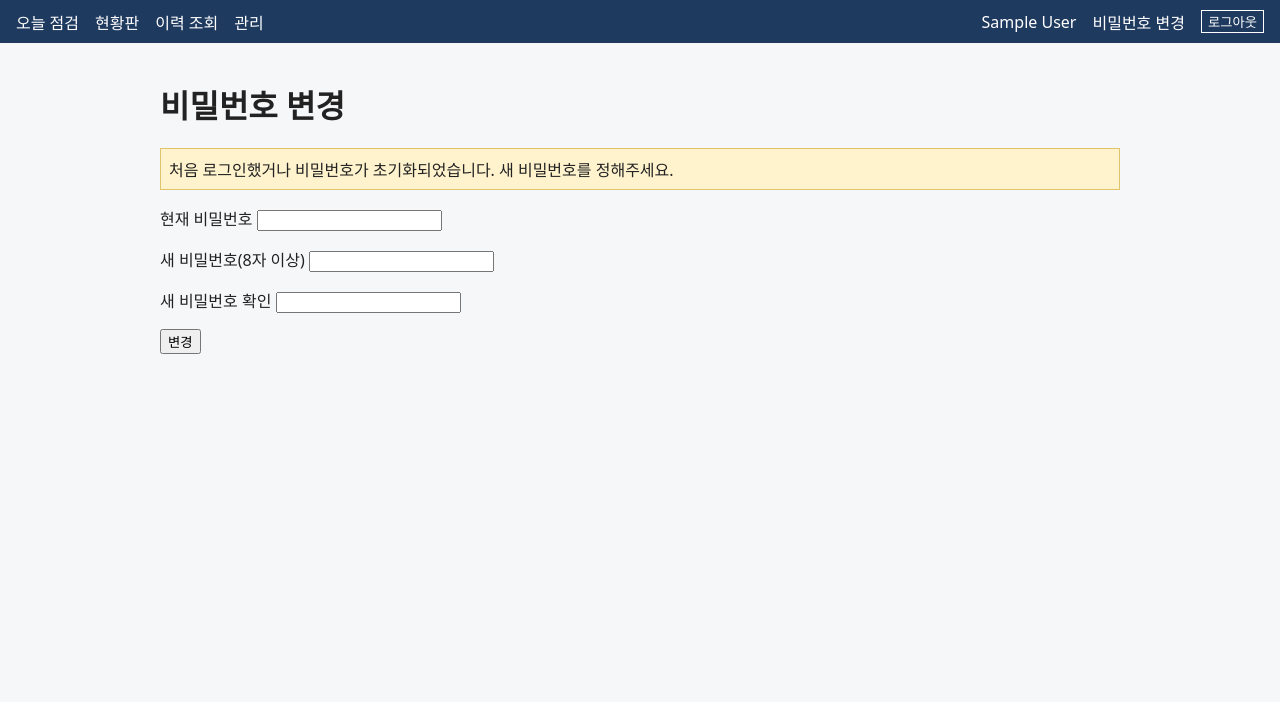
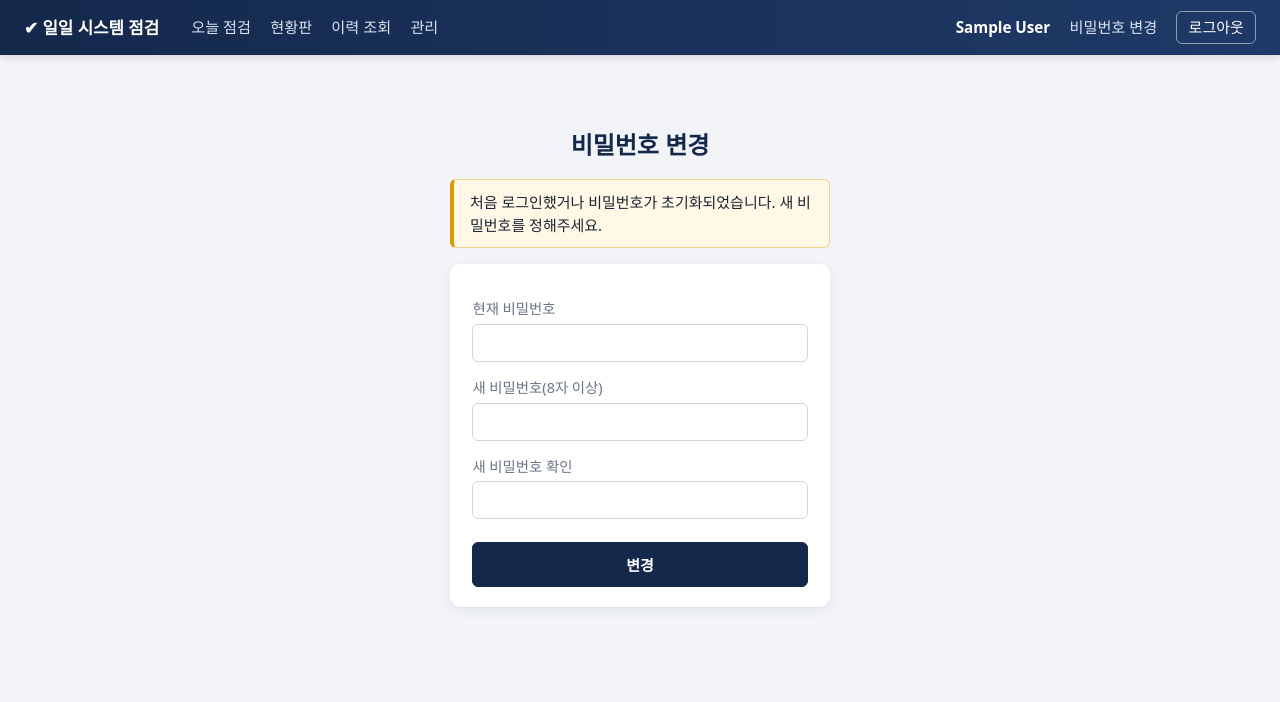
Before and after one commit to ywf2661/checklist, a Flask app: page /password in a window 1280 px wide. Shown: the top 702 px of the page. Run offline with Flask 3, Linux system fonts and the light colour scheme; the visitor is signed in with stand-in values (Sample User, id 1); data comes from the database, SQL or seed files in the repository.

Commit message:
style: 네이비 금융형 디자인(상태 배지, 요약 타일, 카드 레이아웃, 시각 표시 정리)
Co-Authored-By: Claude Opus 5.5 <noreply@anthropic.com>

```diff
--- a/app.py
+++ b/app.py
@@ -146,7 +146,20 @@ def status_label(status, has_issue=0):
     return STATUS_NAMES[status] + (" · 이상" if has_issue else "")
 
 
-app.jinja_env.globals["status_label"] = status_label
+def status_class(status, has_issue=0):
+    """상태 배지 색(CSS class). 확인 전 이상 건만 빨강으로 강조한다."""
+    if status == "submitted" and has_issue:
+        return "st-issue"
+    return {None: "st-none", "draft": "st-draft", "submitted": "st-submitted", "approved": "st-approved"}[status]
+
+
+def fmt_dt(value):
+    """저장값 '2026-09-23T16:01:55' → 화면용 '2026-09-23 16:01'."""
+    return value.replace("T", " ")[:16] if value else "-"
+
+
+app.jinja_env.globals.update(status_label=status_label, status_class=status_class)
+app.jinja_env.filters["dt"] = fmt_dt
 
 
 def parse_day(value):
--- a/static/style.css
+++ b/static/style.css
@@ -1,24 +1,116 @@
-body { font-family: "Malgun Gothic", system-ui, sans-serif; margin: 0; background: #f6f7f9; color: #222; }
-nav { display: flex; flex-wrap: wrap; gap: 1rem; align-items: center; padding: .6rem 1rem; background: #1f3a5f; }
-nav a, nav span { color: #fff; text-decoration: none; }
+/* 네이비 금융형 — 외부 폰트·프레임워크 없이 순수 CSS */
+:root {
+  --navy: #14284b;
+  --navy-2: #1f3a68;
+  --accent: #2f6fdb;
+  --bg: #f2f4f8;
+  --card: #fff;
+  --line: #e3e7ee;
+  --text: #1c2433;
+  --muted: #6b7486;
+  --red: #d63b3b;
+  --green: #1f9d63;
+  --yellow: #d99a00;
+  --radius: 10px;
+  --shadow: 0 1px 2px rgba(20, 40, 75, .06), 0 4px 14px rgba(20, 40, 75, .06);
+}
+* { box-sizing: border-box; }
+body { font-family: "Malgun Gothic", "Apple SD Gothic Neo", system-ui, sans-serif; margin: 0;
+       background: var(--bg); color: var(--text); font-size: 15px; line-height: 1.5; }
+a { color: var(--accent); text-decoration: none; }
+a:hover { text-decoration: underline; }
+h1 { font-size: 1.5rem; margin: .5rem 0 1rem; color: var(--navy); }
+h1 small { font-size: .95rem; font-weight: normal; color: var(--muted); margin-left: .4rem; }
+h2 { font-size: 1.1rem; margin: 1.6rem 0 .6rem; color: var(--navy); }
+small { color: var(--muted); }
+
+/* 상단바 */
+nav { display: flex; flex-wrap: wrap; gap: .3rem 1.2rem; align-items: center; padding: .7rem 1.5rem;
+      background: linear-gradient(90deg, var(--navy), var(--navy-2)); box-shadow: 0 2px 8px rgba(0,0,0,.15); }
+nav a, nav span { color: #dbe4f5; font-size: .95rem; }
+nav a:hover { color: #fff; text-decoration: none; }
+nav .brand { color: #fff; font-weight: bold; font-size: 1.05rem; margin-right: .8rem; }
 nav .spacer { flex: 1; }
-nav button { background: none; border: 1px solid #fff; color: #fff; cursor: pointer; }
-main { max-width: 960px; margin: 0 auto; padding: 1rem; }
-table { border-collapse: collapse; width: 100%; background: #fff; margin-bottom: 1rem; }
-th, td { border: 1px solid #ccc; padding: .4rem .6rem; text-align: left; vertical-align: top; }
-th { background: #eef1f5; }
-.flash { background: #fff3cd; border: 1px solid #e0c36b; padding: .5rem; }
-.issue { color: #b00020; font-weight: bold; }
-.mine { background: #eef6ff; }
+nav .me { color: #fff; font-weight: bold; }
+nav button { background: transparent; border: 1px solid rgba(255,255,255,.5); color: #fff; padding: .25rem .7rem; }
+nav button:hover { background: rgba(255,255,255,.12); }
+
+main { max-width: 1000px; margin: 0 auto; padding: 1.5rem 1.2rem 3rem; }
+
+/* 표 = 카드 */
+table { width: 100%; border-collapse: separate; border-spacing: 0; background: var(--card);
+        border-radius: var(--radius); box-shadow: var(--shadow); overflow: hidden; margin-bottom: 1.2rem; }
+th, td { padding: .7rem .9rem; text-align: left; vertical-align: middle; border-bottom: 1px solid var(--line); }
+th { background: #f7f9fc; color: var(--muted); font-size: .85rem; font-weight: bold; }
+tr:last-child td { border-bottom: none; }
+tbody tr:hover td, table tr:hover td { background: #fafbfe; }
+.mine td { background: #f0f5ff; }
+.mine td:first-child { box-shadow: inset 3px 0 0 var(--accent); }
+
+/* 카드·알림 */
+.card { background: var(--card); border-radius: var(--radius); box-shadow: var(--shadow); padding: 1.2rem 1.4rem; margin-bottom: 1.2rem; }
+.flash { background: #fff8e6; border: 1px solid #f1d38a; border-left: 4px solid var(--yellow);
+         padding: .7rem 1rem; border-radius: 6px; margin: 0 0 1rem; }
+.issue { color: var(--red); font-weight: bold; }
+.remark { white-space: pre-wrap; }
 .inline { display: inline; }
-.remark { white-space: pre-wrap; }
-textarea { width: 100%; min-height: 5rem; box-sizing: border-box; }
-.sheet td.chk, .sheet th.chk { width: 3rem; text-align: center; }
-.sheet input[type=checkbox] { width: 1.3rem; height: 1.3rem; }
-.add-item { margin-top: 1.5rem; padding: .8rem; background: #fff; border: 1px dashed #aaa; }
+
+/* 상태 배지 */
+.badge { display: inline-block; padding: .15rem .65rem; border-radius: 999px; font-size: .82rem; font-weight: bold; white-space: nowrap; }
+.st-none { background: #eceef2; color: #6b7486; }
+.st-draft { background: #fff3cd; color: #946200; }
+.st-submitted { background: #e3edff; color: #1f55b8; }
+.st-issue { background: #fde6e6; color: #b42525; }
+.st-approved { background: #dff5ea; color: #157347; }
+
+/* 입력·버튼 */
+input, select, textarea, button { font: inherit; }
+input:not([type=checkbox]), select, textarea { border: 1px solid #cfd6e2; border-radius: 6px; padding: .45rem .6rem; background: #fff; }
+input:focus, select:focus, textarea:focus { outline: none; border-color: var(--accent); box-shadow: 0 0 0 3px rgba(47,111,219,.15); }
+textarea { width: 100%; min-height: 6rem; }
+button { border: 1px solid #cfd6e2; background: #fff; color: var(--text); border-radius: 6px; padding: .45rem 1rem; cursor: pointer; }
+button:hover { background: #f3f6fb; }
+button.primary { background: var(--navy); border-color: var(--navy); color: #fff; font-weight: bold; }
+button.primary:hover { background: var(--navy-2); }
+button.small { padding: .2rem .6rem; font-size: .82rem; color: var(--muted); }
+.toolbar { display: flex; flex-wrap: wrap; gap: .6rem; align-items: center; background: var(--card);
+           padding: .8rem 1rem; border-radius: var(--radius); box-shadow: var(--shadow); margin-bottom: 1.2rem; }
+.actions { display: flex; flex-wrap: wrap; gap: .5rem; align-items: center; margin-top: 1rem; }
+
+/* 점검표 */
+.status-line { color: var(--muted); margin: -.4rem 0 1rem; }
+.sheet td.chk, .sheet th.chk { width: 3.5rem; text-align: center; }
+.sheet input[type=checkbox] { width: 1.35rem; height: 1.35rem; accent-color: var(--navy); cursor: pointer; }
+.sheet label { display: block; cursor: pointer; }
+.sheet tr:has(input:checked) td { background: #f1f8f4; }
+.add-item { margin-top: 1.5rem; padding: 1rem 1.2rem; background: var(--card); border: 1px dashed #b8c2d3; border-radius: var(--radius); }
+.add-item small { display: block; margin-top: .4rem; }
+
+/* 현황판 요약 타일: "미점검 <b>1</b>" 을 숫자 위·글자 아래로 */
+.tiles { display: grid; grid-template-columns: repeat(auto-fit, minmax(150px, 1fr)); gap: 1rem; margin-bottom: 1.2rem; }
+.tile { display: flex; flex-direction: column-reverse; background: var(--card); border-radius: var(--radius);
+        box-shadow: var(--shadow); padding: 1rem 1.2rem; color: var(--muted); font-size: .9rem; border-top: 4px solid var(--navy); }
+.tile b { font-size: 2rem; color: var(--navy); line-height: 1.1; }
+.tile.t-missing { border-top-color: #9aa3b5; }
+.tile.t-issue { border-top-color: var(--red); }
+.tile.t-issue b { color: var(--red); }
+.tile.t-waiting { border-top-color: var(--accent); }
+
+/* 로그인·비밀번호 */
+.narrow { max-width: 380px; margin: 3rem auto; }
+.narrow h1 { text-align: center; }
+.narrow label { display: block; font-size: .9rem; color: var(--muted); }
+.narrow input { width: 100%; margin-top: .25rem; }
+.narrow button.primary { width: 100%; padding: .65rem; margin-top: .5rem; }
+.logo { text-align: center; font-size: 2.2rem; color: var(--navy); margin-bottom: -.5rem; }
+
+/* 인쇄: 흑백 문서 모양 */
 .page { page-break-after: always; margin-bottom: 2rem; }
 @media print {
   .no-print, nav { display: none !important; }
-  body { background: #fff; }
+  body { background: #fff; font-size: 12pt; }
   main { max-width: none; padding: 0; }
+  table { box-shadow: none; border-radius: 0; border-collapse: collapse; }
+  th, td { border: 1px solid #555; background: #fff !important; color: #000; }
+  .badge { background: none !important; color: #000 !important; padding: 0; }
 }
--- a/templates/base.html
+++ b/templates/base.html
@@ -9,12 +9,13 @@
 <body>
 {% if g.user %}
 <nav class="no-print">
+  <a href="/" class="brand">✔ 일일 시스템 점검</a>
   <a href="/">오늘 점검</a>
   {% if g.user.role in ('leader', 'admin') %}<a href="/dashboard">현황판</a>{% endif %}
   <a href="/history">이력 조회</a>
   {% if g.user.role == 'admin' %}<a href="/admin">관리</a>{% endif %}
   <span class="spacer"></span>
-  <span>{{ g.user.name }}</span>
+  <span class="me">{{ g.user.name }}</span>
   <a href="/password">비밀번호 변경</a>
   <form method="post" action="/logout" class="inline">
     <input type="hidden" name="csrf" value="{{ csrf_token() }}"><button>로그아웃</button>
--- a/templates/history.html
+++ b/templates/history.html
@@ -1,14 +1,14 @@
 {% extends "base.html" %}
 {% block content %}
 <h1>이력 조회</h1>
-<form method="get" class="no-print">
+<form method="get" class="no-print toolbar">
   <label>시작 <input type="date" name="start" value="{{ start }}"></label>
   <label>종료 <input type="date" name="end" value="{{ end }}"></label>
   <label>시스템
     <select name="system_id"><option value="">전체</option>
       {% for s in systems %}<option value="{{ s.id }}"{% if s.id == system_id %} selected{% endif %}>{{ s.name }}</option>{% endfor %}
     </select></label>
-  <button>조회</button>
+  <button class="primary">조회</button>
   <button name="format" value="print">인쇄/PDF</button>
   <button name="format" value="csv">엑셀(CSV)</button>
 </form>
@@ -19,7 +19,7 @@
     <td>{{ r.date }}</td>
     <td><a href="{{ url_for('check_sheet', system_id=r.system_id, day=r.date) }}">{{ r.system_name }}</a></td>
     <td>{{ r.checker_name }}</td>
-    <td{% if r.has_issue %} class="issue"{% endif %}>{{ status_label(r.status, r.has_issue) }}</td>
+    <td><span class="badge {{ status_class(r.status, r.has_issue) }}">{{ status_label(r.status, r.has_issue) }}</span></td>
     <td>{{ r.approver_name or '-' }}</td>
     <td class="remark">{{ r.remark }}</td>
   </tr>
--- a/templates/index.html
+++ b/templates/index.html
@@ -7,7 +7,7 @@
   <tr{% if r.owner_id == g.user.id %} class="mine"{% endif %}>
     <td><a href="{{ url_for('check_sheet', system_id=r.id, day=today) }}">{{ r.name }}</a></td>
     <td>{{ r.owner_name or '-' }}</td>
-    <td{% if r.has_issue %} class="issue"{% endif %}>{{ status_label(r.status, r.has_issue) }}</td>
+    <td><span class="badge {{ status_class(r.status, r.has_issue) }}">{{ status_label(r.status, r.has_issue) }}</span></td>
   </tr>
   {% else %}
   <tr><td colspan="3">등록된 시스템이 없습니다. 관리자에게 시스템 등록을 요청하세요.</td></tr>
--- a/templates/password.html
+++ b/templates/password.html
@@ -1,13 +1,15 @@
 {% extends "base.html" %}
 {% block content %}
+<div class="narrow">
   <h1>비밀번호 변경</h1>
   {% if g.user.must_change_pw %}<p class="flash">처음 로그인했거나 비밀번호가 초기화되었습니다. 새 비밀번호를 정해주세요.</p>{% endif %}
   {% if error %}<p class="flash">{{ error }}</p>{% endif %}
-<form method="post">
+  <form method="post" class="card">
     <input type="hidden" name="csrf" value="{{ csrf_token() }}">
     <p><label>현재 비밀번호 <input name="current_password" type="password" required></label></p>
     <p><label>새 비밀번호(8자 이상) <input name="new_password" type="password" minlength="8" required></label></p>
     <p><label>새 비밀번호 확인 <input name="new_password2" type="password" minlength="8" required></label></p>
-  <button>변경</button>
+    <button class="primary">변경</button>
   </form>
+</div>
 {% endblock %}
--- a/templates/print.html
+++ b/templates/print.html
@@ -1,13 +1,13 @@
 {% extends "base.html" %}
 {% block title %}점검 기록 {{ start }} ~ {{ end }}{% endblock %}
 {% block content %}
-<p class="no-print"><button onclick="window.print()">인쇄 / PDF로 저장</button>
+<p class="no-print"><button onclick="window.print()" class="primary">인쇄 / PDF로 저장</button>
   <small>인쇄 창에서 프린터를 "PDF로 저장"으로 고르면 PDF 파일이 됩니다.</small></p>
 {% for r in rows %}
 <section class="page sheet">
   <h2>{{ r.system_name }} 일일 점검표 — {{ r.date }}</h2>
-  <p>점검자: {{ r.checker_name }} · 제출: {{ r.submitted_at or '-' }} · 상태: {{ status_label(r.status, r.has_issue) }}
-     · 확인: {{ r.approver_name or '-' }} {{ r.approved_at or '' }}</p>
+  <p>점검자: {{ r.checker_name }} · 제출: {{ r.submitted_at|dt }} · 상태: {{ status_label(r.status, r.has_issue) }}
+     · 확인: {{ r.approver_name or '-' }} {{ r.approved_at|dt if r.approved_at }}</p>
   <table>
     <tr><th class="chk">체크</th><th>점검 항목</th></tr>
     {% for it in r.lines %}
```
Also changed, not shown: templates/admin.html (+9 -9 lines), templates/dashboard.html (+11 -6 lines), templates/login.html (+5 -2 lines), templates/sheet.html (+8 -8 lines), test_app.py (+15 -0 lines). Lines whose indentation alone changed are shown as unchanged.
